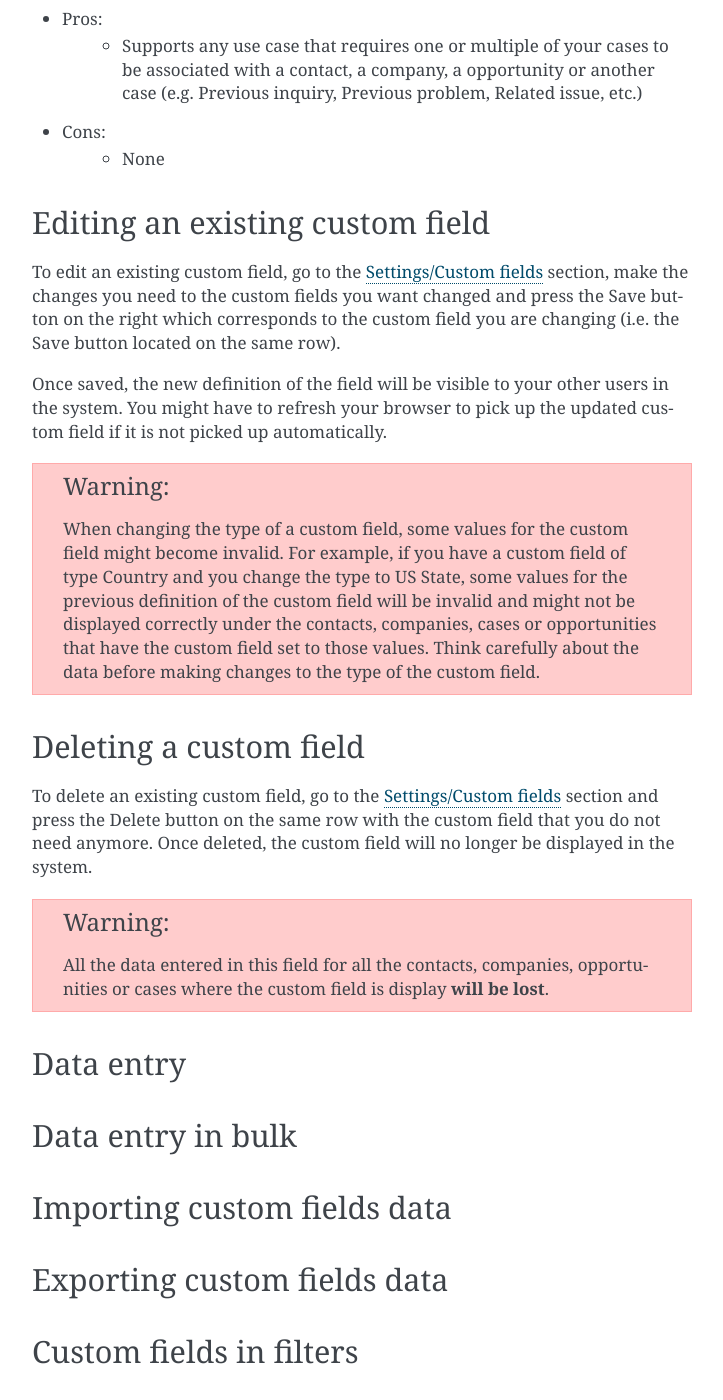
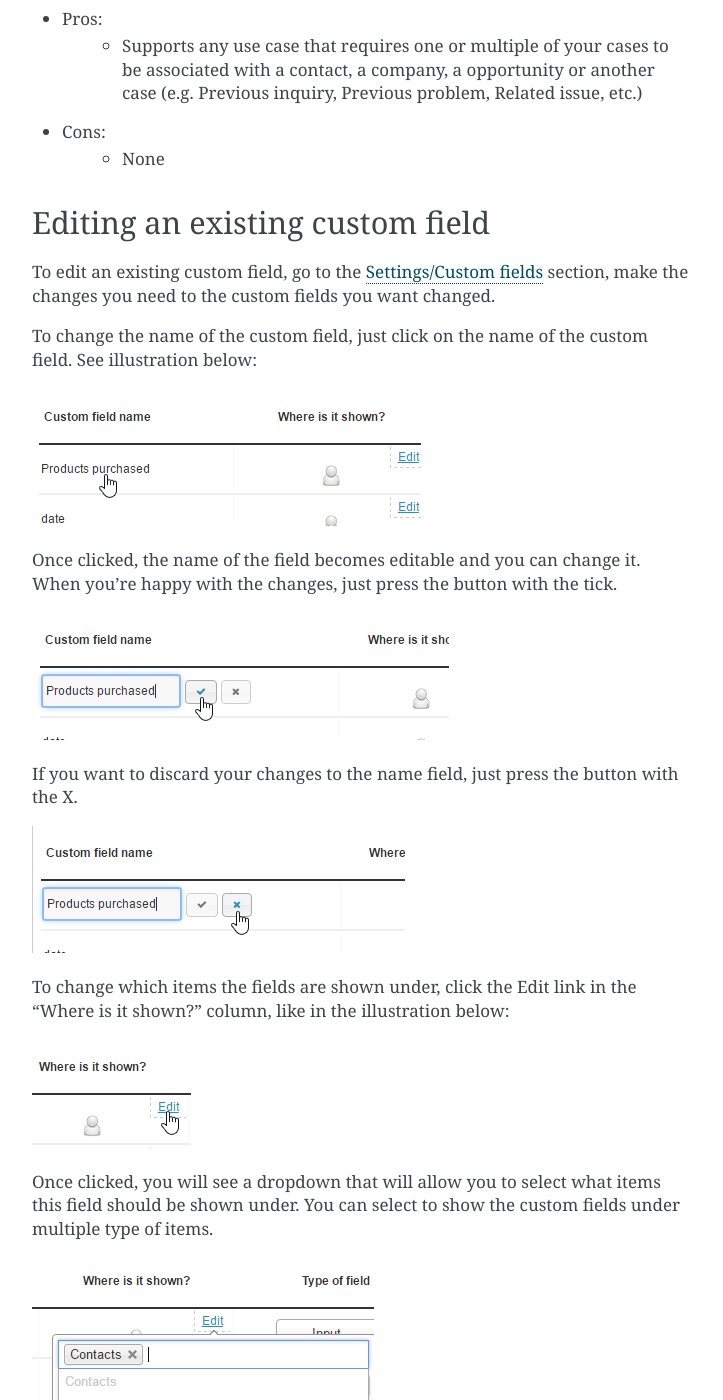
Before and after one commit to ciprianmiclaus/clevertim-user-docs, a Sphinx documentation site: the page built from source/custom_fields/index.rst, in a window 1280 px wide and 1400 px high, scrolled down 6828 px. Shown: the whole window, without its empty margins (388-1111 px from the left). Built offline with Sphinx 7.4.7, drawn with Linux system fonts in a browser that asks for light colours; some of the changed text lies outside the part shown.

Commit message:
custom fields editing/delete with screenshots

```diff
--- a/source/custom_fields/index.rst
+++ b/source/custom_fields/index.rst
@@ -204,7 +204,40 @@
 Editing an existing custom field
 --------------------------------
 
-To edit an existing custom field, go to the `Settings/Custom fields <https://www.clevertim.com/welcome/#custom-fields>`_ section, make the changes you need to the custom fields you want changed and press the Save button on the right which corresponds to the custom field you are changing (i.e. the Save button located on the same row).
+To edit an existing custom field, go to the `Settings/Custom fields <https://www.clevertim.com/welcome/#custom-fields>`_ section, make the changes you need to the custom fields you want changed.
+
+To change the name of the custom field, just click on the name of the custom field. See illustration below:
+
+.. image:: /_static/custom_fields_name_edit.png
+
+Once clicked, the name of the field becomes editable and you can change it. When you're happy with the changes, just press the button with the tick.
+
+.. image:: /_static/custom_fields_name_edit2.png
+
+If you want to discard your changes to the name field, just press the button with the X.
+
+.. image:: /_static/custom_fields_name_edit3.png
+
+
+To change which items the fields are shown under, click the Edit link in the "Where is it shown?" column, like in the illustration below:
+
+.. image:: /_static/custom_fields_appearance_edit.png
+
+Once clicked, you will see a dropdown that will allow you to select what items this field should be shown under. You can select to show the custom fields under multiple type of items.
+
+.. image:: /_static/custom_fields_appearance_edit2.png
+
+For Select type of custom fields, you will need to select the values that are allowed into the field. Click on the Edit link under the Appearance column.
+
+.. image:: /_static/custom_fields_appearance_edit3.png
+
+Once clicked, you can select the values that are allowed in the Select field. Enter one value per line and then click Ok to accept the values or Cancel to discard the changes you have made:
+
+.. image:: /_static/custom_fields_appearance_edit4.png
+
+Once you are happy with your changes made to the custom fields, make sure you press the Save button on the right which corresponds to the custom field you are changing (i.e. the Save button located on the same row). See screenshot below for illustration purposes:
+
+.. image:: /_static/custom_fields_edit_save.png
 
 Once saved, the new definition of the field will be visible to your other users in the system. You might have to refresh your browser to pick up the updated custom field if it is not picked up automatically.
 
@@ -212,11 +245,22 @@
 
 	When changing the type of a custom field, some values for the custom field might become invalid. For example, if you have a custom field of type Country and you change the type to US State, some values for the previous definition of the custom field will be invalid and might not be displayed correctly under the contacts, companies, cases or opportunities that have the custom field set to those values. Think carefully about the data before making changes to the type of the custom field.
 
+If you decide you don't need the changes you have just made, you can revert to the last saved version of the custom field by pressing the Reset field. You will lose any unsaved changes.
+See the screenshot below for the location of the Reset button.
+
+.. image:: /_static/custom_fields_edit_reset.png
+
+
 
 Deleting a custom field
 -----------------------
 
-To delete an existing custom field, go to the `Settings/Custom fields <https://www.clevertim.com/welcome/#custom-fields>`_ section and press the Delete button on the same row with the custom field that you do not need anymore. Once deleted, the custom field will no longer be displayed in the system.
+To delete an existing custom field, go to the `Settings/Custom fields <https://www.clevertim.com/welcome/#custom-fields>`_ section and press the Delete button on the same row with the custom field that you do not need anymore. See a screenshot below for illustration purposes.
+
+.. image:: /_static/custom_fields_edit_delete.png
+
+
+Once deleted, the custom field will no longer be displayed in the system.
 
 .. warning::
 
```
Also changed, not shown: source/_static/custom_fields_appearance_edit.png (added), source/_static/custom_fields_appearance_edit2.png (added), source/_static/custom_fields_appearance_edit3.png (added), source/_static/custom_fields_appearance_edit4.png (added), source/_static/custom_fields_edit_delete.png (added), source/_static/custom_fields_edit_reset.png (added), source/_static/custom_fields_edit_save.png (added), source/_static/custom_fields_name_edit.png (added), source/_static/custom_fields_name_edit2.png (added), source/_static/custom_fields_name_edit3.png (added).
